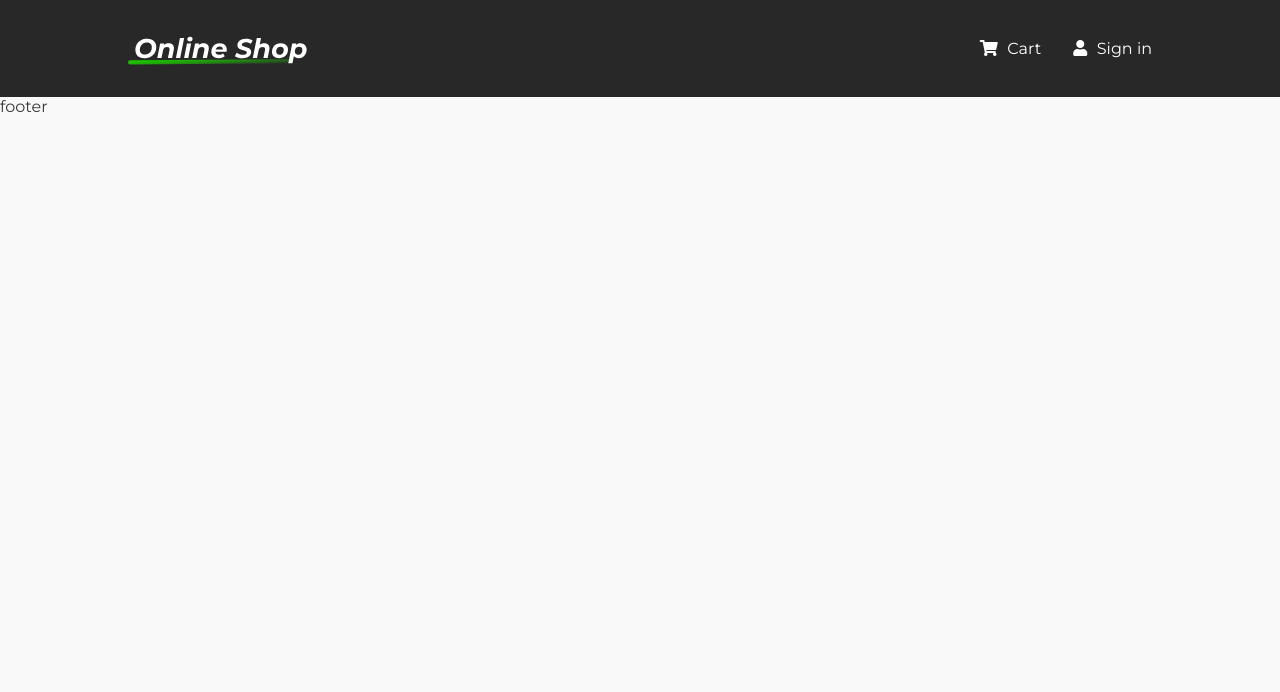
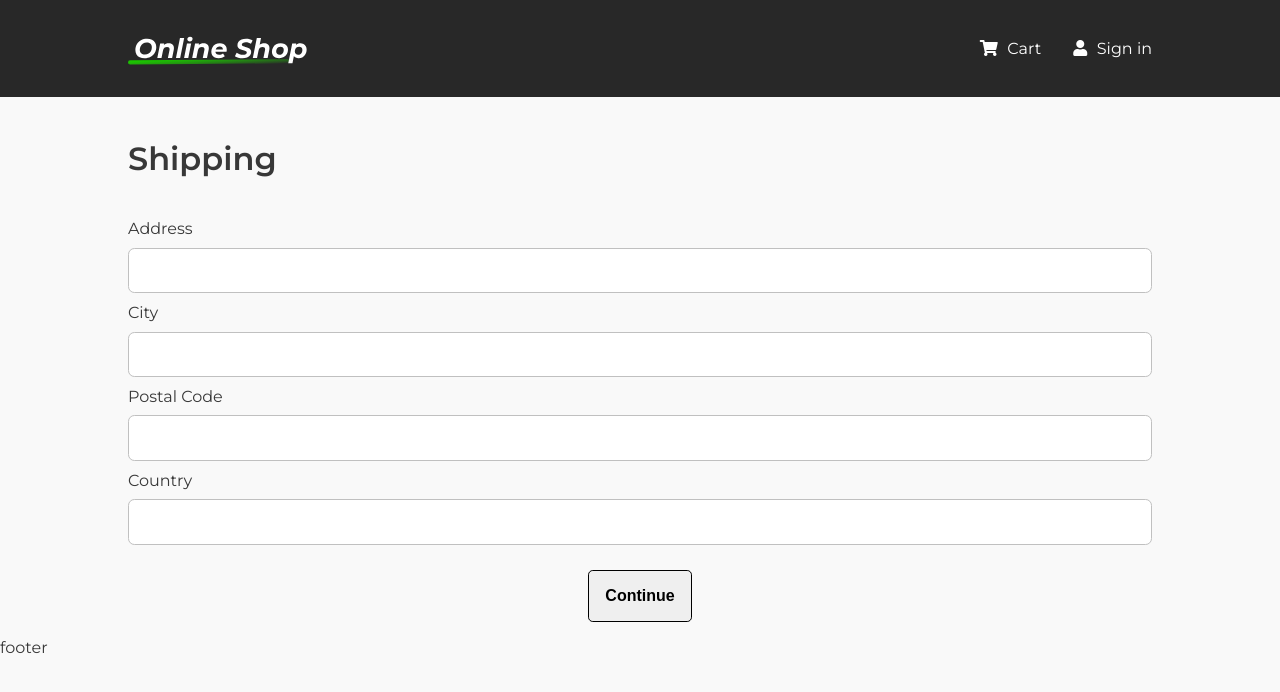
Before and after one commit to EmmanuelORivera/ecommerce, a React (Create React App) app in the folder frontend/: page /shipping in a window 1280 px wide. Shown: the top 692 px of the page. Built offline with nearby package versions, Linux system fonts and the light colour scheme.

Commit message:
Adding the route and screen Shipping

```diff
--- a/frontend/src/App.tsx
+++ b/frontend/src/App.tsx
@@ -9,6 +9,7 @@ import Cart from './Pages/Cart';
 import Login from './Pages/Login';
 import Profile from './Pages/Profile';
 import Register from './Pages/Register';
+import Shipping from './Pages/Shipping';
 function App() {
   return (
     <Router>
@@ -20,6 +21,7 @@ function App() {
           <Route path="/product/:id" component={Product} />
           <Route path="/login" component={Login} />
           <Route path="/register" component={Register} />
+          <Route path="/shipping" component={Shipping} />
           <Route path="/profile" component={Profile} />
           <Route path="/cart/:id?" component={Cart} />
         </Switch>
--- /dev/null
+++ b/frontend/src/Pages/Shipping.tsx
@@ -0,0 +1,70 @@
+import React, { useState, FC } from 'react';
+import { RouteComponentProps } from 'react-router-dom';
+
+import Button from '../Components/Button/Button';
+import FormContainer from '../Components/FormContainer/FormContainer';
+
+import StatusCode from '../redux/enum';
+
+interface Props extends RouteComponentProps {}
+
+const Shipping: FC<Props> = ({ history }) => {
+  const [address, setAddress] = useState('');
+  const [city, setCity] = useState('');
+  const [postalCode, setPostalCode] = useState('');
+  const [country, setCountry] = useState('');
+
+  const submitHandler = (e: React.FormEvent) => {
+    e.preventDefault();
+  };
+
+  return (
+    <FormContainer>
+      <h1>Shipping</h1>
+
+      <form onSubmit={submitHandler} className="form__bottom">
+        <label>Address</label>
+        <input
+          type="text"
+          value={address}
+          onChange={(e) => setAddress(e.target.value)}
+          required
+          className="input"
+        />
+        <label>City</label>
+        <input
+          type="text"
+          value={city}
+          onChange={(e) => setCity(e.target.value)}
+          required
+          className="input"
+        />
+        <label>Postal Code</label>
+        <input
+          type="text"
+          value={postalCode}
+          onChange={(e) => setPostalCode(e.target.value)}
+          required
+          className="input"
+        />
+        <label>Country</label>
+        <input
+          type="text"
+          value={country}
+          onChange={(e) => setCountry(e.target.value)}
+          required
+          className="input"
+        />
+
+        <Button
+          variant="button"
+          style={{ fontSize: '1em', alignSelf: 'center' }}
+        >
+          Continue
+        </Button>
+      </form>
+    </FormContainer>
+  );
+};
+
+export default Shipping;
```
